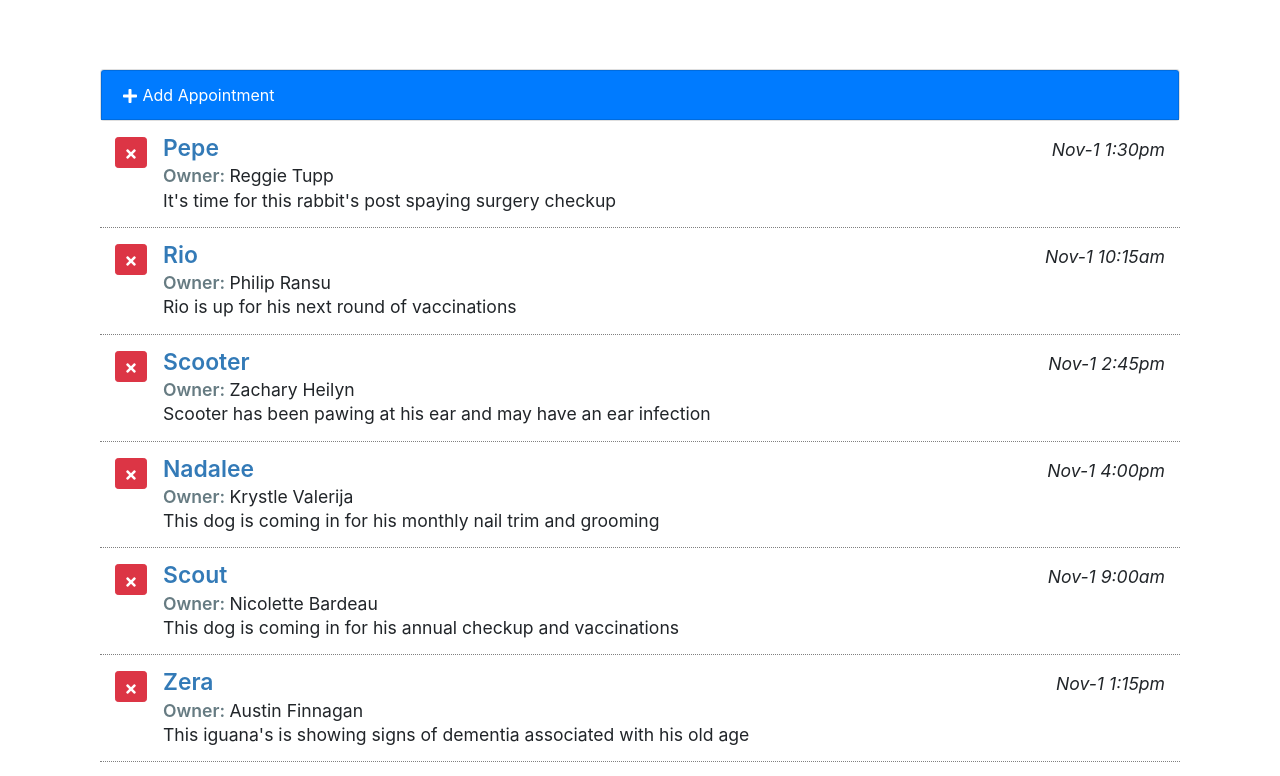
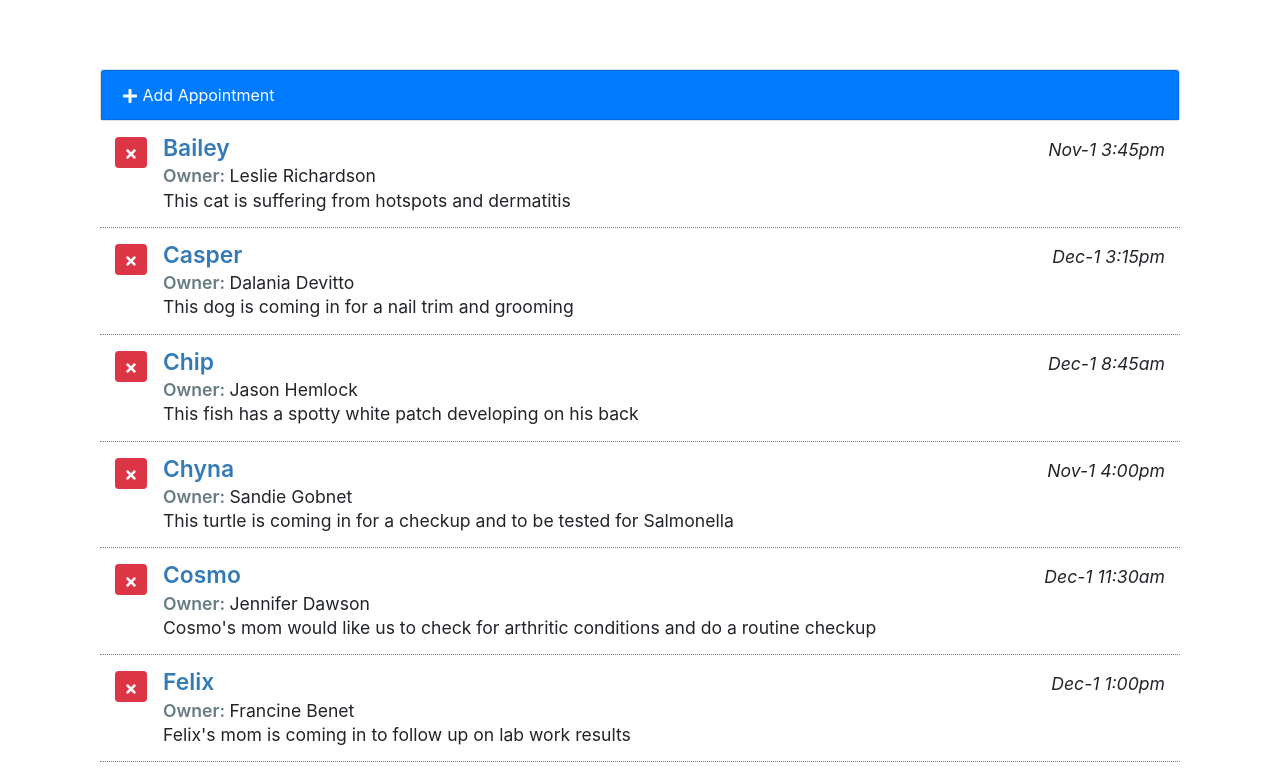
Before and after one commit to kalyan88/petstore, a React (Create React App) app: page / in a window 1280 px wide. Shown: the top 776 px of the page. Built offline with nearby package versions, Linux system fonts and the light colour scheme.

Commit message:
searchingNSorting-SortingExisitingElements 07-17

```diff
--- a/src/components/App.js
+++ b/src/components/App.js
@@ -9,7 +9,8 @@
   constructor() {
     super();
     this.state = {
-                    name : 'Nikhil',
+                    orderBy: 'petName',
+                    orderDir: 'asc',
                     myAppointments: [],
                     lastIndex: 0,
                     formDisplay: false
@@ -17,7 +18,7 @@
     this.deleteAppoitnment = this.deleteAppoitnment.bind(this);
     this.toggleForm = this.toggleForm.bind(this);
     this.addAppointment = this.addAppointment.bind(this);
-
+    this.changeOrder = this.changeOrder.bind(this);
   }
 
   deleteAppoitnment(apt) {
@@ -50,6 +51,13 @@
     )
 
   }
+  changeOrder(order, dir) {
+    this.setState(
+      {
+        orderBy:order,
+        orderDir: dir
+      })
+  }
 
   componentDidMount() {
     fetch('./data.json')
@@ -66,6 +74,19 @@
            });
   }
   render() {
+    let order;
+    let filteredApts = this.state.myAppointments;
+     if(this.state.orderDir === 'asc') {
+       order =1; // to show Ascending order
+     } else {
+       order = -1;// to show decending order
+     }
+     filteredApts.sort((a,b) => {
+       if(a[this.state.orderBy].toLowerCase() < b[this.state.orderBy].toLowerCase()){
+                 return -1* order;
+               } else{  return 1* order }
+     })
+
     return (
       <div className="App">
         <main className="page bg-white" id="petratings">
@@ -77,9 +98,12 @@
                                   toggleForm={this.toggleForm}
                                   addAppointment={this.addAppointment}
                                     />
-                 <ListAppointments appointments={this.state.myAppointments}
-                                   deleteAppoitnment= {this.deleteAppoitnment}/>
-                 <SearchAppointments />
+                 <ListAppointments appointments={filteredApts}
+                                   deleteAppoitnment= {this.deleteAppoitnment}
+                                   />
+                 <SearchAppointments changeOrder={this.changeOrder}
+                                      orderBy={this.state.orderBy}
+                                      orderDir={this.state.orderDir}/>
                </div>
              </div>
            </div>
--- a/src/components/SearchAppointments.js
+++ b/src/components/SearchAppointments.js
@@ -1,8 +1,64 @@
-import React, {Component} from 'react';
+import React, { Component } from 'react';
 
 class SearchAppointments extends Component {
-    render() {
-        return <div>Search Appointments from Component</div>
-    }
+ render() {
+   return (
+     <div className="search-appointments row justify-content-center my-4">
+       <div className="col-md-6">
+         <div className="input-group">
+           <input
+             id="SearchApts"
+             type="text"
+             className="form-control"
+             aria-label="Search Appointments"
+           />
+           <div className="input-group-append">
+             <button
+               type="button"
+               className="btn btn-primary dropdown-toggle"
+               data-toggle="dropdown"
+               aria-haspopup="true"
+               aria-expanded="false"
+             >
+               Sort by: <span className="caret" />
+             </button>
+             <div className="sort-menu dropdown-menu dropdown-menu-right">
+               <button href="#"
+               onClick={e => this.props.changeOrder('petName', this.props.orderDir)}>
+                 Pet Name
+               </button>
+               <button href="#"
+                    onClick={e =>
+                        this.props.changeOrder('aptDate', this.props.orderDir)
+                    }>
+                 Date
+               </button>
+               <button href="#"
+                onClick={e =>
+                    this.props.changeOrder('ownerName', this.props.orderDir)
+                  }>
+                 Owner
+               </button>
+               <div role="separator" className="dropdown-divider" />
+               <button href="#"
+                onClick={e =>
+                    this.props.changeOrder(this.props.orderBy, 'asc')
+                  }>
+                 Asc
+               </button>
+               <button href="#"
+                onClick={e =>
+                    this.props.changeOrder(this.props.orderBy, 'desc')
+                  }>
+                 Desc
+               </button>
+             </div>
+           </div>
+         </div>
+       </div>
+     </div>
+   );
  }
- export default SearchAppointments
+}
+
+export default SearchAppointments;
```
